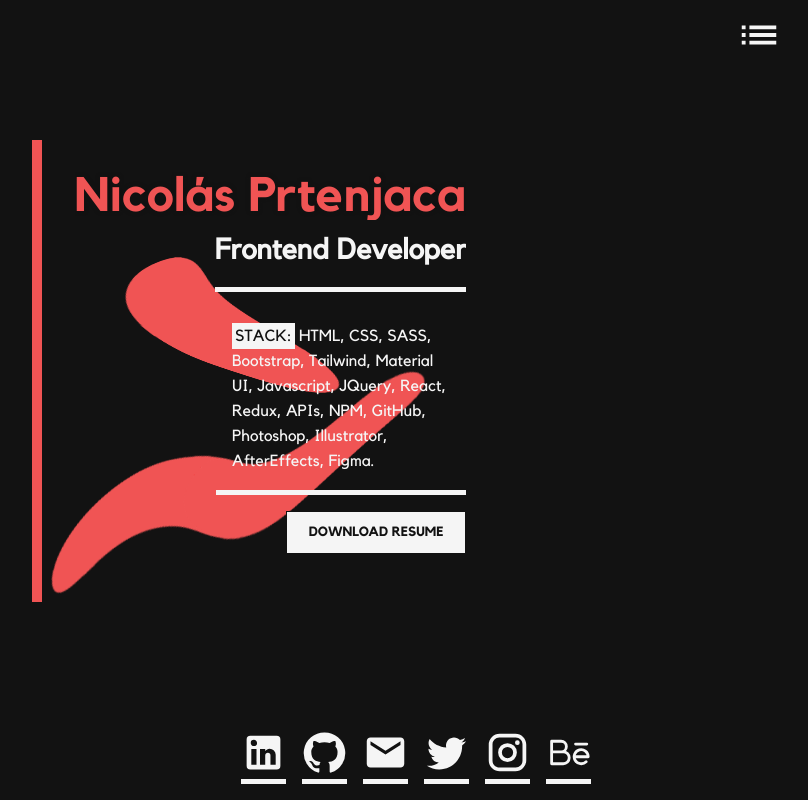
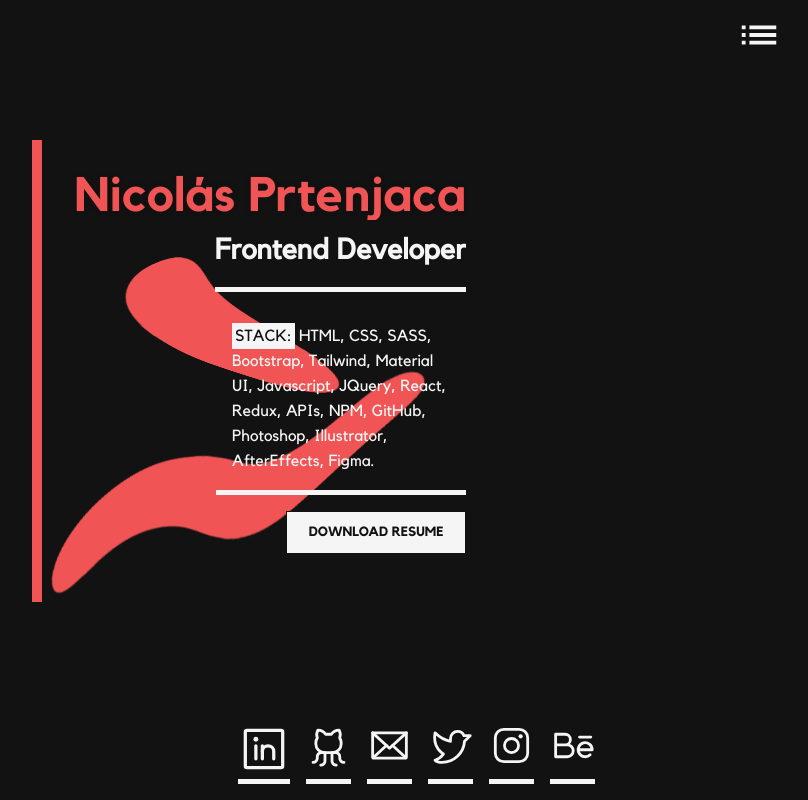
Before and after one commit to nicoprten/NP-Portfolio, a React (Create React App) app: page / in a window 1280 px wide. Shown: the whole page, without its empty margins (224-1032 px from the left). Built offline with nearby package versions, Linux system fonts and the light colour scheme.

Commit message:
Social Icons

```diff
--- a/src/components/SocialLinks/SocialLinks.jsx
+++ b/src/components/SocialLinks/SocialLinks.jsx
@@ -3,17 +3,17 @@ import InstagramIcon from '@mui/icons-material/Instagram';
 import EmailIcon from '@mui/icons-material/Email';
 import TwitterIcon from '@mui/icons-material/Twitter';
 import GitHubIcon from '@mui/icons-material/GitHub';
-import { BehanceLogo } from 'phosphor-react';
+import { LinkedinLogo, GithubLogo, Envelope, TwitterLogo, InstagramLogo, BehanceLogo } from 'phosphor-react';
 import style from './SocialLinks.scss';
 
 export default function SocialLinks(){
     return(
         <ul className='social-container'>
-            <li><a href='https://www.linkedin.com/in/nicoprten/' target='_blank'>{<LinkedInIcon sx={{fontSize: 45}}/>}</a></li>
-            <li><a href='https://github.com/nicoprten' target='_blank'>{<GitHubIcon sx={{fontSize: 45}}/>}</a></li>
-            <li><a href='mailto:nicoprtenjaca@gmail.com' target='_blank'>{<EmailIcon sx={{fontSize: 45}}/>}</a></li>
-            <li><a href='https://twitter.com/nikprten' target='_blank'>{<TwitterIcon sx={{fontSize: 45}}/>}</a></li>
-            <li><a href='https://www.instagram.com/designby_np/' target='_blank'>{<InstagramIcon sx={{fontSize: 45}}/>}</a></li>
+            <li><a href='https://www.linkedin.com/in/nicoprten/' target='_blank'>{<LinkedinLogo size={52} />}</a></li>
+            <li><a href='https://github.com/nicoprten' target='_blank'>{<GithubLogo size={45} />}</a></li>
+            <li><a href='mailto:nicoprtenjaca@gmail.com' target='_blank'>{<Envelope size={45} />}</a></li>
+            <li><a href='https://twitter.com/nikprten' target='_blank'>{<TwitterLogo size={45}/>}</a></li>
+            <li><a href='https://www.behance.net/nicolasprtenja' target='_blank'>{<InstagramLogo size={45} />}</a></li>
             <li><a href='https://www.behance.net/nicolasprtenja' target='_blank'>{<BehanceLogo size={45} />}</a></li>
         </ul>
     )
```
